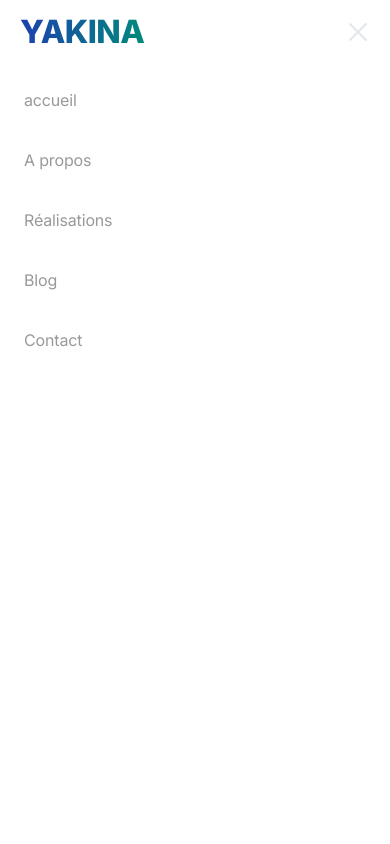
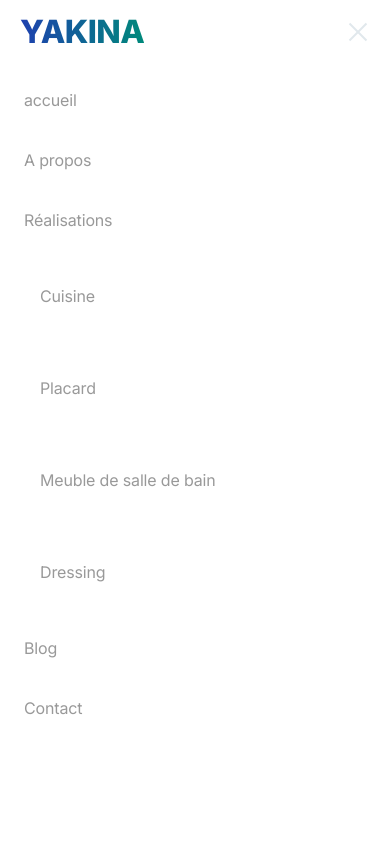
Before and after one commit to JohanaMisaela/yakina_cuisine, a Next.js app: page /contact in a window 390 px wide. Both pictures are taken after a click on the button "Menu". Shown: the top 844 px of the page. Built offline with nearby package versions, Linux system fonts and the light colour scheme.

Commit message:
last change

```diff
--- a/app/achievement/page.tsx
+++ b/app/achievement/page.tsx
@@ -30,8 +30,10 @@ export default function Achievements() {
           </div>
         </div>
       </div>
-      <OurKitchen />
-      <div id="placard" className="max-w-6xl mx-auto px-4 sm:px-6">
+      <div id="cuisine">
+        <OurKitchen />
+      </div>
+      <div className="max-w-6xl mx-auto px-4 sm:px-6">
         <div className=" ">
           <div className="text-center ">
             <div className="max-w-3xl mx-auto">
@@ -46,8 +48,10 @@ export default function Achievements() {
           </div>
         </div>
       </div>
-      <OtherProduct />
-      <div id="vasque" className="max-w-6xl mx-auto px-4 sm:px-6">
+      <div id="placard">
+        <OtherProduct />
+      </div>
+      <div id="" className="max-w-6xl mx-auto px-4 sm:px-6">
         <div className=" ">
           <div className="text-center ">
             <div className="max-w-3xl mx-auto">
@@ -61,7 +65,9 @@ export default function Achievements() {
           </div>
         </div>
       </div>
-      <BathRoomProduct />
+      <div id="vasque">
+        <BathRoomProduct />
+      </div>
     </>
   );
 }
--- a/components/steps/Step1.tsx
+++ b/components/steps/Step1.tsx
@@ -157,6 +157,7 @@ const Step1: React.FC<Step1Props> = ({ onSelectedProjectChange }) => {
               handleInputChange("specialEquipment", value);
             }}
             value={formData.specialEquipment}
+            required
           />
         </div>
       </ConfigProvider>
--- a/components/ui/footer.tsx
+++ b/components/ui/footer.tsx
@@ -18,7 +18,7 @@ export default function Footer() {
             <ul className="text-sm">
               <li className="mb-2">
                 <a
-                  href="achievement"
+                  href="achievement#cuisine"
                   className="text-gray-600 hover:text-blue-800 transition duration-150 ease-in-out"
                 >
                   Cuisine
@@ -42,7 +42,7 @@ export default function Footer() {
               </li>
               <li className="mb-2">
                 <a
-                  href="achievement"
+                  href="/achievement#placard"
                   className="text-gray-600 hover:text-blue-800 transition duration-150 ease-in-out"
                 >
                   Dressing
--- a/components/ui/header.tsx
+++ b/components/ui/header.tsx
@@ -1,28 +1,73 @@
-'use client'
+"use client";
 
-import { useState, useEffect } from 'react'
+import { useState, useEffect } from "react";
 
-import Link from 'next/link'
-import Logo from './logo'
-import MobileMenu from './mobile-menu'
+import Link from "next/link";
+import Logo from "./logo";
+import MobileMenu from "./mobile-menu";
+import { Popover } from "antd";
 
 export default function Header() {
-
-  const [top, setTop] = useState<boolean>(true)
+  const [top, setTop] = useState<boolean>(true);
 
   // detect whether user has scrolled the page down by 10px
   const scrollHandler = () => {
-    window.pageYOffset > 10 ? setTop(false) : setTop(true)
-  }
+    window.pageYOffset > 10 ? setTop(false) : setTop(true);
+  };
 
   useEffect(() => {
-    scrollHandler()
-    window.addEventListener('scroll', scrollHandler)
-    return () => window.removeEventListener('scroll', scrollHandler)
-  }, [top])
+    scrollHandler();
+    window.addEventListener("scroll", scrollHandler);
+    return () => window.removeEventListener("scroll", scrollHandler);
+  }, [top]);
+
+  const dropMenuContent = (
+    <>
+      <nav className="hidden md:grid">
+        <ul className="flex grow justify-end flex-wrap items-center">
+          <li>
+            <Link
+              href="/achievement#cuisine"
+              className="font-medium text-gray-600 hover:text-blue-800 px-5 py-3 flex items-center transition duration-150 ease-in-out"
+            >
+              Cuisine
+            </Link>
+          </li>
+          <li>
+            <Link
+              href="/achievement#placard"
+              className="font-medium text-gray-600 hover:text-blue-800 px-5 py-3 flex items-center transition duration-150 ease-in-out"
+            >
+              Placard
+            </Link>
+          </li>
+          <li>
+            <Link
+              href="/achievement#vasque"
+              className="font-medium text-gray-600 hover:text-blue-800 px-5 py-3 flex items-center transition duration-150 ease-in-out"
+            >
+              Meuble de salle de bain
+            </Link>
+          </li>
+          <li>
+            <Link
+              href="/achievement#placard"
+              className="font-medium text-gray-600 hover:text-blue-800 px-5 py-3 flex items-center transition duration-150 ease-in-out"
+            >
+              Dressing
+            </Link>
+          </li>
+        </ul>
+      </nav>
+    </>
+  );
 
   return (
-    <header className={`fixed w-full z-30 md:bg-opacity-90 transition duration-300 ease-in-out ${!top ? 'bg-white backdrop-blur-sm shadow-lg' : ''}`}>
+    <header
+      className={`fixed w-full z-30 md:bg-opacity-90 transition duration-300 ease-in-out ${
+        !top ? "bg-white backdrop-blur-sm shadow-lg" : ""
+      }`}
+    >
       <div className="max-w-6xl mx-auto px-5 sm:px-6">
         <div className="flex items-center justify-between h-16 md:h-20">
           <div className="shrink-0 mr-4">
@@ -31,27 +76,44 @@ export default function Header() {
           <nav className="hidden md:flex md:grow">
             <ul className="flex grow justify-end flex-wrap items-center">
               <li>
-                <Link href="/" className="font-medium text-gray-600 hover:text-blue-800 px-5 py-3 flex items-center transition duration-150 ease-in-out">
+                <Link
+                  href="/"
+                  className="font-medium text-gray-600 hover:text-blue-800 px-5 py-3 flex items-center transition duration-150 ease-in-out"
+                >
                   Accueil
                 </Link>
               </li>
               <li>
-                <Link href="/about" className="font-medium text-gray-600 hover:text-blue-800 px-5 py-3 flex items-center transition duration-150 ease-in-out">
+                <Link
+                  href="/about"
+                  className="font-medium text-gray-600 hover:text-blue-800 px-5 py-3 flex items-center transition duration-150 ease-in-out"
+                >
                   A propos
                 </Link>
               </li>
               <li>
-                <Link href="/achievement" className="font-medium text-gray-600 hover:text-blue-800 px-5 py-3 flex items-center transition duration-150 ease-in-out">
-                Réalisations
-                </Link>
+                <Popover placement="bottom" content={dropMenuContent}>
+                  <Link
+                    href="/achievement"
+                    className="font-medium text-gray-600 hover:text-blue-800 px-5 py-3 flex items-center transition duration-150 ease-in-out"
+                  >
+                    Réalisations
+                  </Link>
+                </Popover>
               </li>
               <li>
-                <Link href="/blog" className="font-medium text-gray-600 hover:text-blue-800 px-5 py-3 flex items-center transition duration-150 ease-in-out">
+                <Link
+                  href="/blog"
+                  className="font-medium text-gray-600 hover:text-blue-800 px-5 py-3 flex items-center transition duration-150 ease-in-out"
+                >
                   Blog
                 </Link>
               </li>
               <li>
-                <Link href="/contact" className="font-medium text-gray-600 hover:text-blue-800 px-5 py-3 flex items-center transition duration-150 ease-in-out">
+                <Link
+                  href="/contact"
+                  className="font-medium text-gray-600 hover:text-blue-800 px-5 py-3 flex items-center transition duration-150 ease-in-out"
+                >
                   Contact
                 </Link>
               </li>
@@ -61,5 +123,5 @@ export default function Header() {
         </div>
       </div>
     </header>
-  )
+  );
 }
--- a/components/ui/mobile-menu.tsx
+++ b/components/ui/mobile-menu.tsx
@@ -1,48 +1,57 @@
-'use client'
+"use client";
 
-import { useState, useRef, useEffect } from 'react'
-import { Transition } from '@headlessui/react'
-import Link from 'next/link'
+import { useState, useRef, useEffect } from "react";
+import { Transition } from "@headlessui/react";
+import Link from "next/link";
 
 export default function MobileMenu() {
-  const [mobileNavOpen, setMobileNavOpen] = useState<boolean>(false)
+  const [mobileNavOpen, setMobileNavOpen] = useState<boolean>(false);
 
-  const trigger = useRef<HTMLButtonElement>(null)
-  const mobileNav = useRef<HTMLDivElement>(null)
+  const trigger = useRef<HTMLButtonElement>(null);
+  const mobileNav = useRef<HTMLDivElement>(null);
 
   // close the mobile menu on click outside
   useEffect(() => {
     const clickHandler = ({ target }: { target: EventTarget | null }): void => {
       if (!mobileNav.current || !trigger.current) return;
-      if (!mobileNavOpen || mobileNav.current.contains(target as Node) || trigger.current.contains(target as Node)) return;
-      setMobileNavOpen(false)
+      if (
+        !mobileNavOpen ||
+        mobileNav.current.contains(target as Node) ||
+        trigger.current.contains(target as Node)
+      )
+        return;
+      setMobileNavOpen(false);
     };
-    document.addEventListener('click', clickHandler)
-    return () => document.removeEventListener('click', clickHandler)
-  })
+    document.addEventListener("click", clickHandler);
+    return () => document.removeEventListener("click", clickHandler);
+  });
 
   // close the mobile menu if the esc key is pressed
   useEffect(() => {
     const keyHandler = ({ keyCode }: { keyCode: number }): void => {
       if (!mobileNavOpen || keyCode !== 27) return;
-      setMobileNavOpen(false)
+      setMobileNavOpen(false);
     };
-    document.addEventListener('keydown', keyHandler)
-    return () => document.removeEventListener('keydown', keyHandler)
-  })
+    document.addEventListener("keydown", keyHandler);
+    return () => document.removeEventListener("keydown", keyHandler);
+  });
 
   return (
     <div className="flex md:hidden">
       {/* Hamburger button */}
       <button
         ref={trigger}
-        className={`hamburger ${mobileNavOpen && 'active'}`}
+        className={`hamburger ${mobileNavOpen && "active"}`}
         aria-controls="mobile-nav"
         aria-expanded={mobileNavOpen}
         onClick={() => setMobileNavOpen(!mobileNavOpen)}
       >
         <span className="sr-only">Menu</span>
-        <svg className="w-6 h-6 fill-current text-gray-900" viewBox="0 0 24 24" xmlns="http://www.w3.org/2000/svg">
+        <svg
+          className="w-6 h-6 fill-current text-gray-900"
+          viewBox="0 0 24 24"
+          xmlns="http://www.w3.org/2000/svg"
+        >
           <rect y="4" width="24" height="2" />
           <rect y="11" width="24" height="2" />
           <rect y="18" width="24" height="2" />
@@ -64,27 +73,83 @@ export default function MobileMenu() {
           leaveTo="opacity-0"
         >
           <div className="w-full h-screen flex items-start justify-center">
-          <ul className="w-full mx-2 py-2">
-          <li className="mb-1">
-                <a className="block p-4 text-base font-lato text-gray-400 hover:bg-gradient-to-r from-blue-900 to-teal-400  hover:text-white rounded" href="/">accueil</a>
+            <ul className="w-full mx-2 py-2">
+              <li className="mb-1">
+                <a
+                  className="block p-4 text-base font-lato text-gray-400 hover:bg-gradient-to-r from-blue-900 to-teal-400  hover:text-white rounded"
+                  href="/"
+                >
+                  accueil
+                </a>
               </li>
               <li className="mb-1">
-                <a className="block p-4 text-base font-lato text-gray-400 hover:bg-gradient-to-r from-blue-900 to-teal-400  hover:text-white rounded" href="/about"> A propos</a>
+                <a
+                  className="block p-4 text-base font-lato text-gray-400 hover:bg-gradient-to-r from-blue-900 to-teal-400  hover:text-white rounded"
+                  href="/about"
+                >
+                  A propos
+                </a>
               </li>
               <li className="mb-1">
-                <a className="block p-4 text-base font-lato text-gray-400 hover:bg-gradient-to-r from-blue-900 to-teal-400  hover:text-white rounded" href="/achievement">Réalisations</a>
+                <a
+                  className="block p-4 text-base font-lato text-gray-400 hover:bg-gradient-to-r from-blue-900 to-teal-400  hover:text-white rounded"
+                  href="/achievement"
+                >
+                  Réalisations
+                </a>
               </li>
               <li className="mb-1">
-                <a className="block p-4 text-base font-lato text-gray-400 hover:bg-gradient-to-r from-blue-900 to-teal-400  hover:text-white rounded" href="/blog">Blog</a>
+                <a
+                  className="block p-8 text-base font-lato text-gray-400 hover:bg-gradient-to-r from-blue-900 to-teal-400  hover:text-white rounded"
+                  href="/achievement#cuisine"
+                >
+                  Cuisine
+                </a>
               </li>
               <li className="mb-1">
-                <a className="block p-4 text-base font-lato text-gray-400 hover:bg-gradient-to-r from-blue-900 to-teal-400  hover:text-white rounded" href="/contact">Contact</a>
+                <a
+                  className="block p-8 text-base font-lato text-gray-400 hover:bg-gradient-to-r from-blue-900 to-teal-400  hover:text-white rounded"
+                  href="/achievement#placard"
+                >
+                  Placard
+                </a>
               </li>
-          </ul>
+              <li className="mb-1">
+                <a
+                  className="block p-8 text-base font-lato text-gray-400 hover:bg-gradient-to-r from-blue-900 to-teal-400  hover:text-white rounded"
+                  href="/achievement#vasque"
+                >
+                  Meuble de salle de bain
+                </a>
+              </li>
+              <li className="mb-1">
+                <a
+                  className="block p-8 text-base font-lato text-gray-400 hover:bg-gradient-to-r from-blue-900 to-teal-400  hover:text-white rounded"
+                  href="/achievement#placard"
+                >
+                  Dressing
+                </a>
+              </li>
+              <li className="mb-1">
+                <a
+                  className="block p-4 text-base font-lato text-gray-400 hover:bg-gradient-to-r from-blue-900 to-teal-400  hover:text-white rounded"
+                  href="/blog"
+                >
+                  Blog
+                </a>
+              </li>
+              <li className="mb-1">
+                <a
+                  className="block p-4 text-base font-lato text-gray-400 hover:bg-gradient-to-r from-blue-900 to-teal-400  hover:text-white rounded"
+                  href="/contact"
+                >
+                  Contact
+                </a>
+              </li>
+            </ul>
           </div>
-
         </Transition>
       </div>
     </div>
-  )
+  );
 }
--- a/package.json
+++ b/package.json
@@ -18,6 +18,7 @@
     "emailjs-com": "^3.2.0",
     "keen-slider": "^6.8.6",
     "next": "^14.0.4",
+    "nodemailer": "^6.9.12",
     "react": "18.2.0",
     "react-dom": "18.2.0",
     "react-hook-form": "^7.51.0",
```
Also changed, not shown: components/contactform.tsx (+19 -0 lines), components/steps/Step3.tsx (+11 -9 lines), components/steps/Step4.tsx (+15 -5 lines), 1 other file (tests, documents, lock files or other folders).
